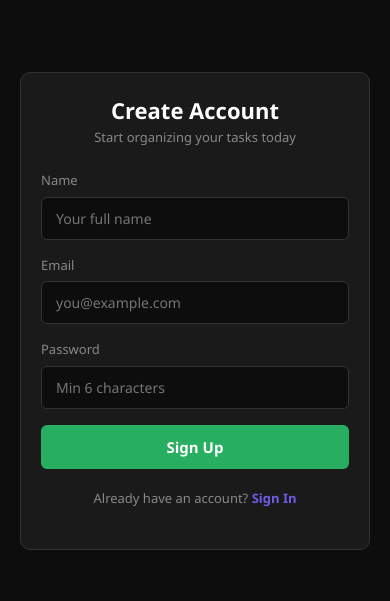
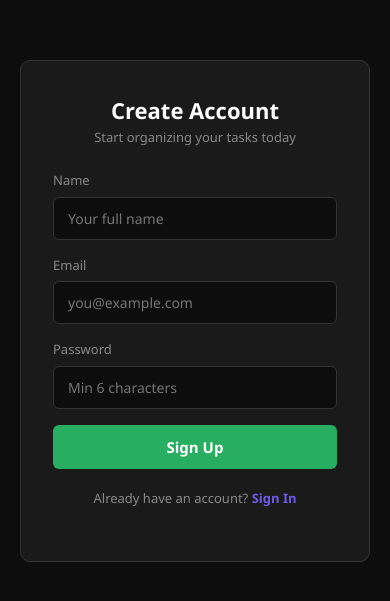
Before and after one commit to SahirAli7/task-manager-mern, a React (Vite) app in the folder client/: page /register in a window 390 px wide. Shown: the part 111-712 px from the top of the page. Built offline with nearby package versions, Linux system fonts and the light colour scheme; no server answers.

Commit message:
Simplify mobile responsive CSS

```diff
--- a/client/src/styles.css
+++ b/client/src/styles.css
@@ -548,19 +548,10 @@ body {
 
 /* Responsive */
 @media (max-width: 480px) {
-  .dashboard-container {
-    padding: 16px 12px;
-  }
-
   .dashboard-header {
     flex-direction: column;
     gap: 10px;
     align-items: stretch;
-  }
-
-  .header-actions {
-    display: flex;
-    gap: 8px;
   }
 
   .header-actions .btn-action {
@@ -571,7 +562,7 @@ body {
   .task-card {
     flex-direction: column;
     align-items: stretch;
-    gap: 10px;
+    gap: 8px;
   }
 
   .task-card .task-actions {
@@ -579,10 +570,6 @@ body {
     justify-content: flex-end;
   }
 
-  .auth-card {
-    padding: 24px 20px;
-  }
-
   .row-fields {
     grid-template-columns: 1fr;
   }
```
